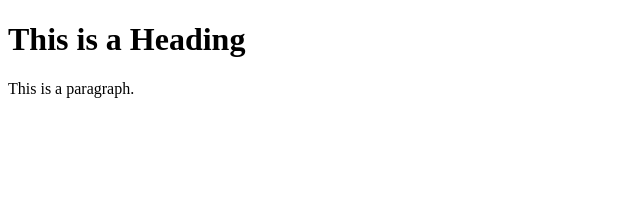
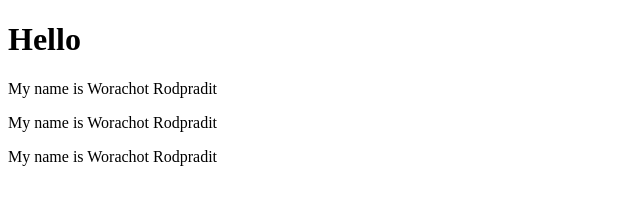
Before and after one commit to WorachotBas/WarachotBas, a plain HTML site: page index.html in a window 1280 px wide. Shown: the whole page, without its empty margins (0-640 px from the left). Drawn offline with Linux system fonts and the light colour scheme.

Commit message:
Update index.html

```diff
--- a/index.html
+++ b/index.html
@@ -5,8 +5,10 @@
 </head>
 <body>
 
-<h1>This is a Heading</h1>
-<p>This is a paragraph.</p>
+  <h1> Hello</h1>
+  <p>My name is Worachot Rodpradit</p>
+  <p>My name is Worachot Rodpradit</p>
+  <p>My name is Worachot Rodpradit</p>
 
 </body>
 </html>
```
